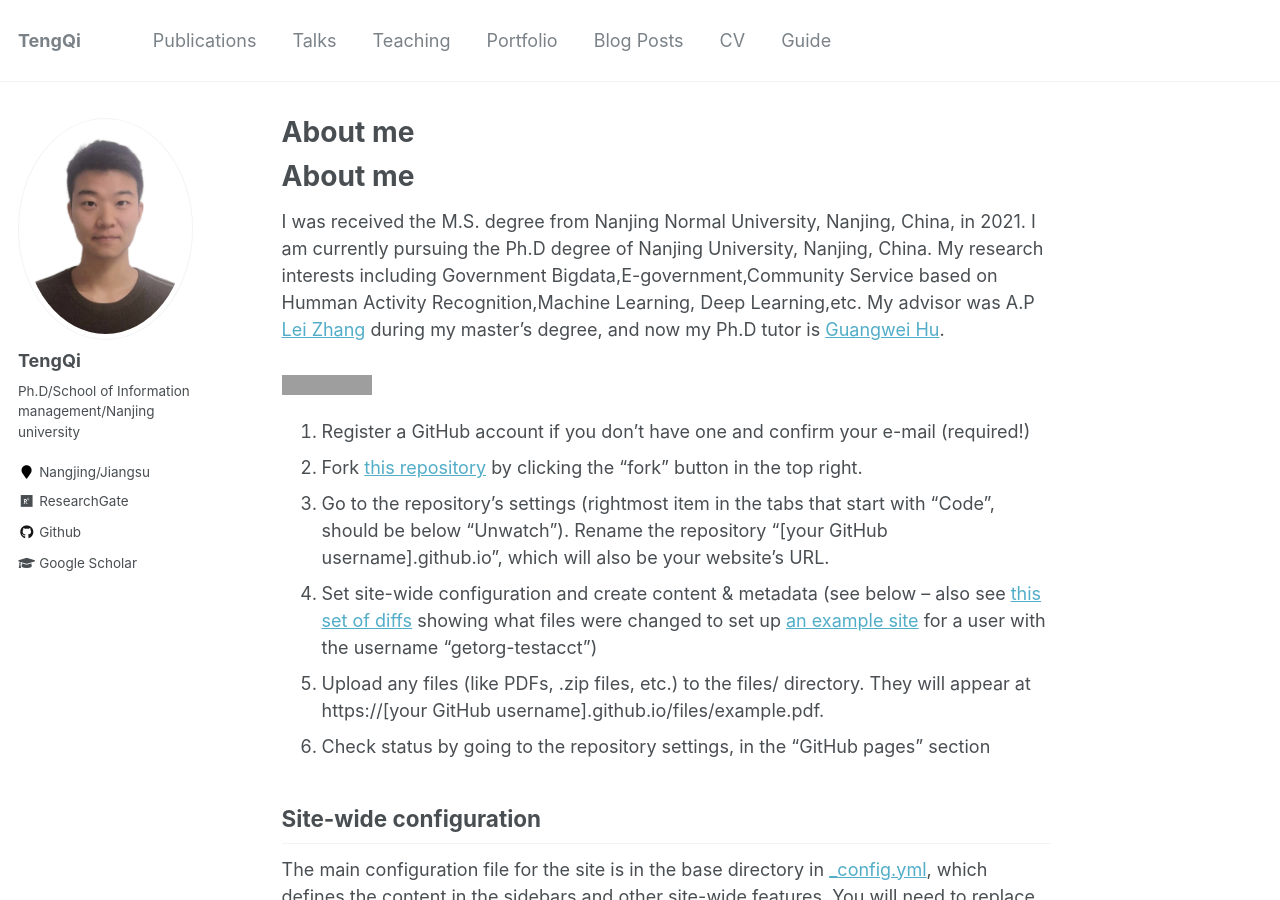
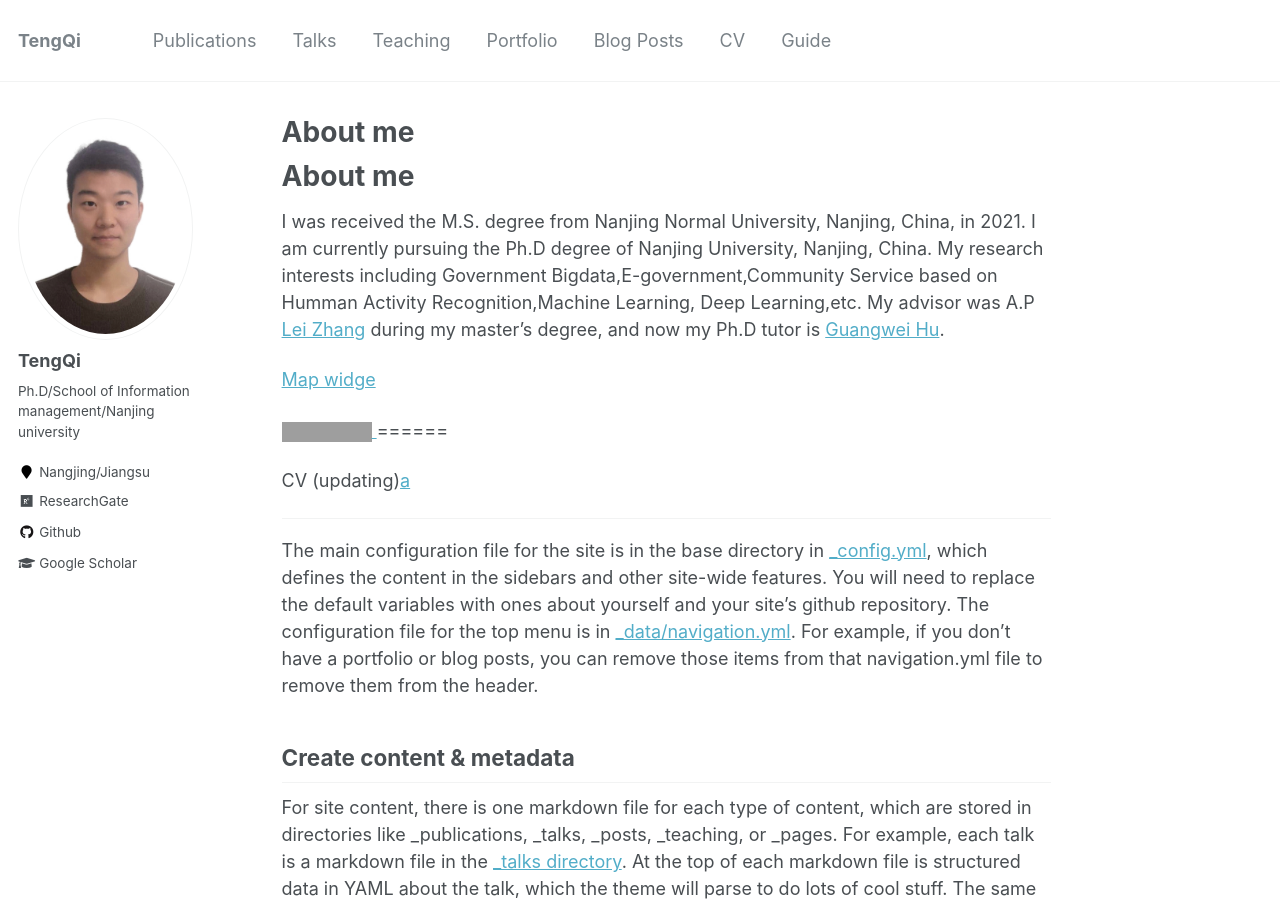
Before and after one commit to tengqi159/tengqi.github.io, a Jekyll site: the page built from _pages/about.md, in a window 1280 px wide and 900 px high. Built offline with Jekyll 4.4.1, drawn with Linux system fonts in a browser that asks for light colours; our own code applies the rules of GitHub Pages for plain Markdown files; grey boxes are pictures that could not be loaded.

Commit message:
Create about.md

```diff
--- a/_pages/about.md
+++ b/_pages/about.md
@@ -3,16 +3,17 @@ About me
 I was received the M.S. degree from Nanjing Normal University, Nanjing, China, in 2021. I am currently pursuing the Ph.D degree of Nanjing University, Nanjing, China.
 My research interests including Government Bigdata,E-government,Community Service based on Humman Activity Recognition,Machine Learning, Deep Learning,etc. My advisor was A.P [Lei Zhang](http://d.njnu.edu.cn/person/3288.html) during my master's degree, and now my Ph.D tutor is [Guangwei Hu](https://im.nju.edu.cn/hgw/list.htm).
 
-<a href="https://clustrmaps.com/site/1bkl9"  title="Visit tracker"><img src="//www.clustrmaps.com/map_v2.png?d=Low9E1eDuwQC9_4r3QNfSbfjL1XZUwXz09oQFvUEK2s&cl=ffffff" /></a>
+[Map widge](https://clustrmaps.com/site/1bkl9)
+
+<a href="https://clustrmaps.com/site/1bkl9">
+    <img src="http://www.clustrmaps.com/map_v2.png?d=Low9E1eDuwQC9_4r3QNfSbfjL1XZUwXz09oQFvUEK2s&cl=ffffff">
+</a>
 ======
-1. Register a GitHub account if you don't have one and confirm your e-mail (required!)
-1. Fork [this repository](https://github.com/academicpages/academicpages.github.io) by clicking the "fork" button in the top right.
-1. Go to the repository's settings (rightmost item in the tabs that start with "Code", should be below "Unwatch"). Rename the repository "[your GitHub username].github.io", which will also be your website's URL.
-1. Set site-wide configuration and create content & metadata (see below -- also see [this set of diffs](http://archive.is/3TPas) showing what files were changed to set up [an example site](https://getorg-testacct.github.io) for a user with the username "getorg-testacct")
-1. Upload any files (like PDFs, .zip files, etc.) to the files/ directory. They will appear at https://[your GitHub username].github.io/files/example.pdf.
-1. Check status by going to the repository settings, in the "GitHub pages" section
 
-Site-wide configuration
+CV (updating)[a](/files/paper1.pdf)
+
+
+
 ------
 The main configuration file for the site is in the base directory in [_config.yml](https://github.com/academicpages/academicpages.github.io/blob/master/_config.yml), which defines the content in the sidebars and other site-wide features. You will need to replace the default variables with ones about yourself and your site's github repository. The configuration file for the top menu is in [_data/navigation.yml](https://github.com/academicpages/academicpages.github.io/blob/master/_data/navigation.yml). For example, if you don't have a portfolio or blog posts, you can remove those items from that navigation.yml file to remove them from the header.
 
```
